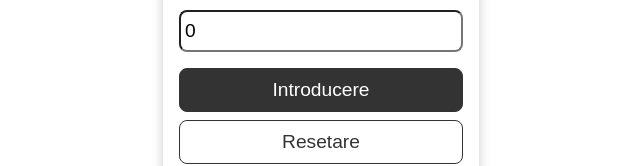
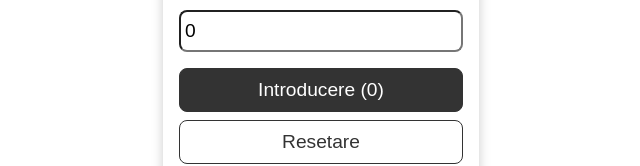
Before and after one commit to Thunder1337/React---Examen, a React (Create React App) app: page / in a window 1280 px wide. Shown: the part 347-513 px from the top of the page, without its empty margins (319-959 px from the left). Built offline with nearby package versions, Linux system fonts and the light colour scheme.

Commit message:
1 file modified

```diff
--- a/App.tsx
+++ b/App.tsx
@@ -12,6 +12,7 @@ function App() {
   const [y2, setY2] = useState(0); // Declara variabila de stare y2 și funcția setY2 pentru a gestiona valoarea și actualizarea sa. Valoarea inițială este 0.
   const [distanta, setDistanta] = useState(''); // Declara variabila de stare distanta și funcția setDistanta pentru a gestiona valoarea și actualizarea sa. Valoarea inițială este un șir vid.
   const [message, setMessage] = useState(''); // Declara variabila de stare message și funcția setMessage pentru a gestiona valoarea și actualizarea sa. Valoarea inițială este un șir vid.
+  const [introducereCount, setIntroducereCount] = useState(0); // Adăugați variabila de stare introducereCount și funcția setIntroducereCount pentru a gestiona numărul de apăsări pe butonul "Introducere".
 
   let calcDistanta = (event) => {
     // Defineste o funcție calcDistanta care este apelată la evenimentul de submit al formularului.
@@ -22,6 +23,8 @@ function App() {
       // Verifică dacă una dintre variabilele de stare are valoarea 0.
       alert('Adauga coordonatele valide.'); // Afisează un mesaj de alertă cu privire la coordonatele invalide.
     } else {
+      setIntroducereCount(introducereCount + 1); // Incrementați valoarea variabilei introducereCount la fiecare apăsare pe butonul "Introducere".
+
       let distanta = ((x2 - x1) ** 2 + (y2 - y1) ** 2) ** 0.5; // Calculează distanța folosind formula distanței euclidiene între două puncte.
       setDistanta(distanta.toFixed(10)); // Actualizează valoarea variabilei de stare distanta cu distanta calculată și rotunjită la 10 zecimale.
     }
@@ -79,8 +82,8 @@ function App() {
           <div>
             <button className="btn" type="submit">
               {' '}
-              {/* Afisează un buton de tip submit */}
-              Introducere
+              Introducere ({introducereCount})
+              {/* Afisează numărul de apăsări al butonului "Introducere" */}
             </button>
             <button className="btn btn-outline" onClick={reload} type="submit">
               {' '}
```
